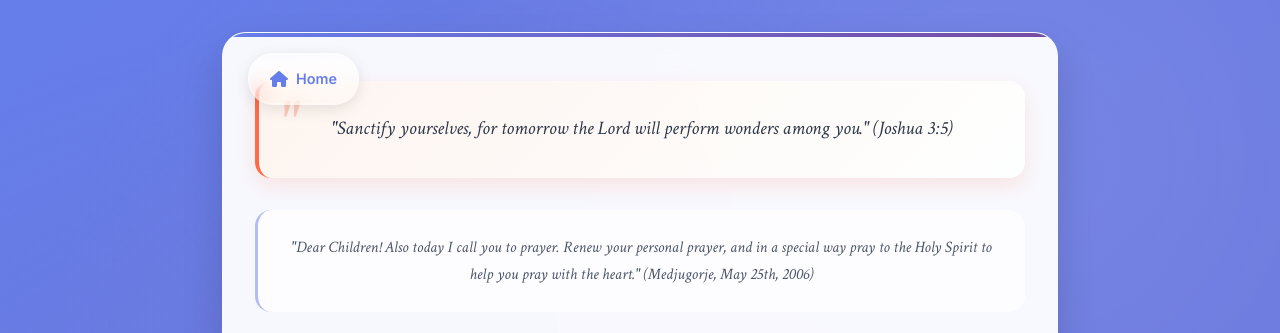
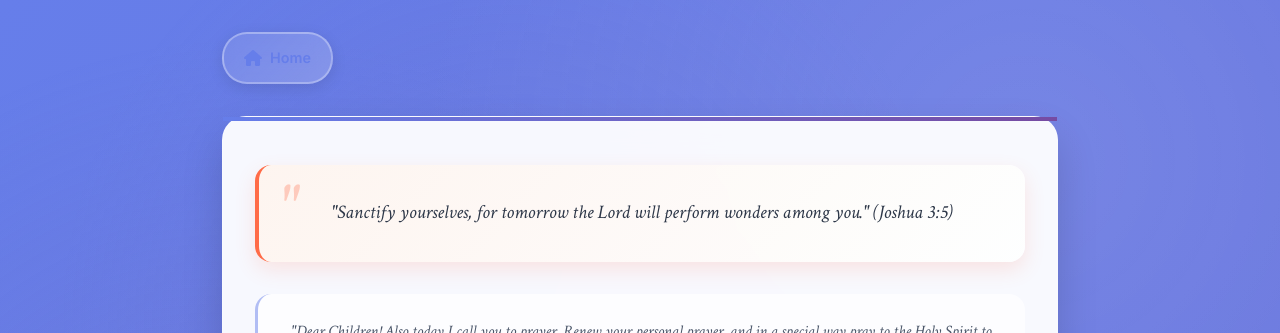
Before and after one commit to our-Jesus/prayer, a plain HTML site: page prayers/PersonalPrayer.html in a window 1280 px wide. Shown: the top 333 px of the page. Drawn offline with Linux system fonts and the light colour scheme.

Commit message:
Updated Personal Prayer Home button

```diff
--- a/prayers/PersonalPrayer.html
+++ b/prayers/PersonalPrayer.html
@@ -66,34 +66,9 @@
             z-index: 1;
         }
 
-        .header {
-            text-align: center;
-            margin-bottom: 3rem;
-            padding: 3rem 2rem;
-            background: var(--bg-card);
-            backdrop-filter: blur(20px);
-            border-radius: var(--border-radius-lg);
-            box-shadow: var(--shadow-medium);
-            border: 1px solid rgba(255, 255, 255, 0.2);
-            position: relative;
-            overflow: hidden;
-        }
-
-        .header::before {
-            content: '';
-            position: absolute;
-            top: 0;
-            left: 0;
-            right: 0;
-            height: 4px;
-            background: var(--primary-gradient);
-        }
-
         .home-nav {
-            position: absolute;
-            top: 20px;
-            left: 25px;
-            z-index: 100;
+            text-align: left;
+            margin-bottom: 2rem;
         }
 
         .home-btn {
@@ -123,6 +98,28 @@
 
         .home-btn i {
             font-size: 1rem;
+        }
+
+        .header {
+            text-align: center;
+            margin-bottom: 3rem;
+            padding: 3rem 2rem;
+            background: var(--bg-card);
+            backdrop-filter: blur(20px);
+            border-radius: var(--border-radius-lg);
+            box-shadow: var(--shadow-medium);
+            border: 1px solid rgba(255, 255, 255, 0.2);
+            position: relative;
+        }
+
+        .header::before {
+            content: '';
+            position: absolute;
+            top: 0;
+            left: 0;
+            right: 0;
+            height: 4px;
+            background: var(--primary-gradient);
         }
 
         .main-scripture {
@@ -424,11 +421,6 @@
                 padding: 1.5rem;
             }
 
-            .home-nav {
-                left: 15px;
-                top: 15px;
-            }
-
             .home-btn {
                 padding: 10px 16px;
                 font-size: 0.8rem;
@@ -531,13 +523,15 @@
 
 <body>
     <div class="container">
+        <!-- Home navigation at the top of the page -->
+        <div class="home-nav">
+            <a href="https://personalprayer.netlify.app/" class="home-btn">
+                <i class="fas fa-home"></i>
+                Home
+            </a>
+        </div>
+
         <header class="header">
-            <div class="home-nav">
-                <a href="../index.html" class="home-btn">
-                    <i class="fas fa-home"></i>
-                    Home
-                </a>
-            </div>
             <div class="main-scripture">
                 "Sanctify yourselves, for tomorrow the Lord will perform wonders among you." (Joshua 3:5)
             </div>
```
